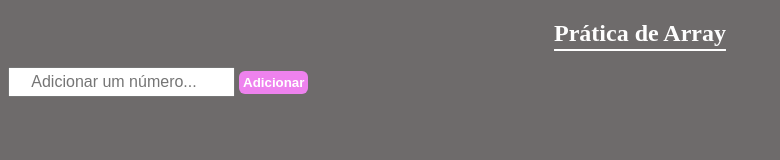
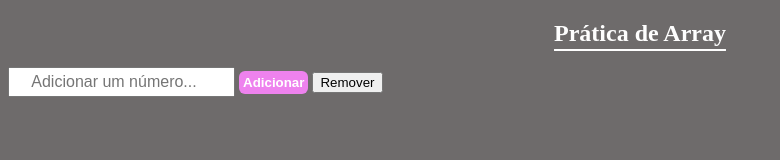
Before and after one commit to rosanaarj/DesenvolvimentoSistemas, a plain HTML site: page projetoUm/index.html in a window 1280 px wide. Shown: the whole page, without its empty margins (0-780 px from the left). Drawn offline with Linux system fonts and the light colour scheme.

Commit message:
15/08/2025

```diff
--- a/projetoUm/index.html
+++ b/projetoUm/index.html
@@ -12,8 +12,11 @@
 
     <button id="btnAdicionar" onclick="adicionarNumero()">Adicionar</button>
 
+    <button id="btnRemover" onclick="removerNumero()">Remover</button>
+
     <h3 id="exibir-array"></h3>
     <script src="script.js"></script>
+
 </body>
 
 </html>
--- a/projetoUm/script.js
+++ b/projetoUm/script.js
@@ -23,3 +23,17 @@ function adicionarNumero(){
     exibirArray.innerHTML = `Array: ${array} Tamanho do array ${array.length}`;
 
 }
+
+function removerNumero() {
+    let exibirArray = document.querySelector('#exibir-array');
+
+    if (array.length === 0) {
+        alert('O array já está vazio!');
+        return;
+    }
+
+    array.pop();
+    console.log(array);
+
+    exibirArray.innerHTML = `Array: ${array} Tamanho do array ${array.length}`;
+}
```
Also changed, not shown: projetoUm/style.css (+5 -5 lines).
